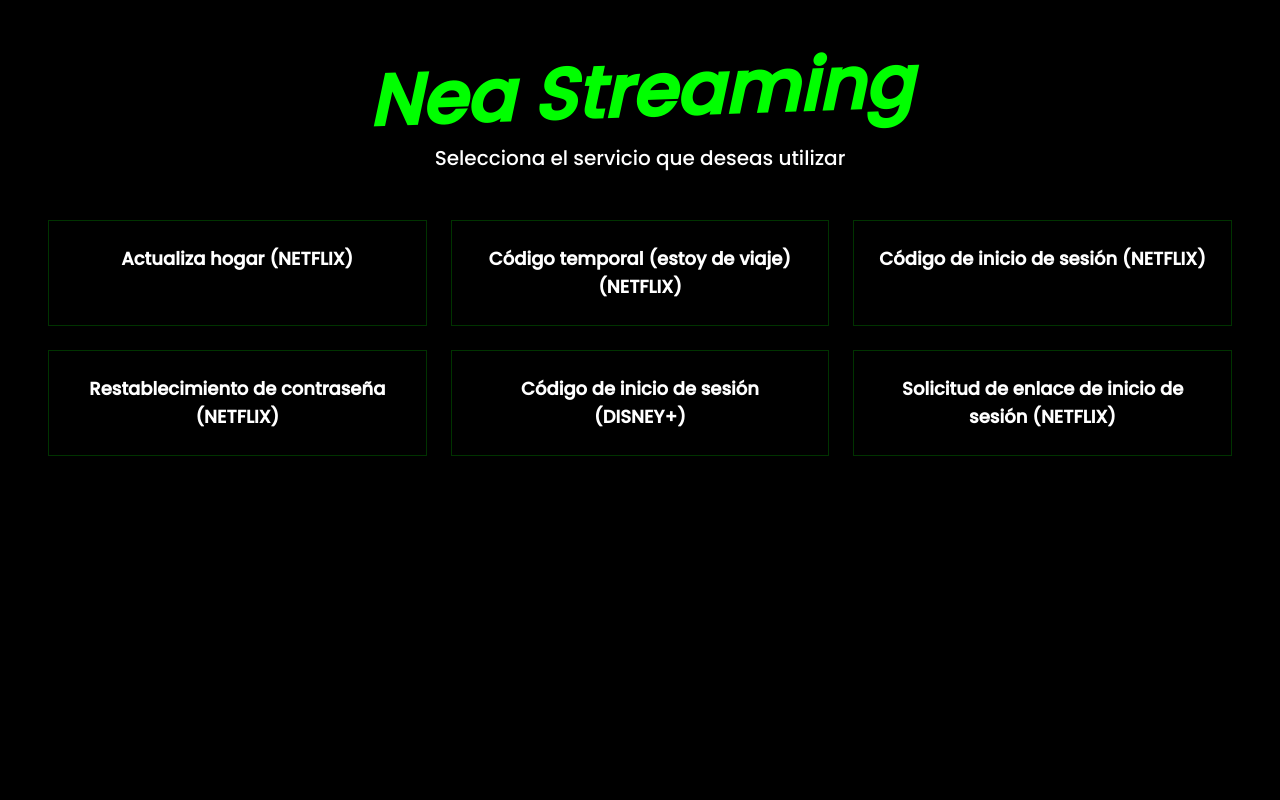
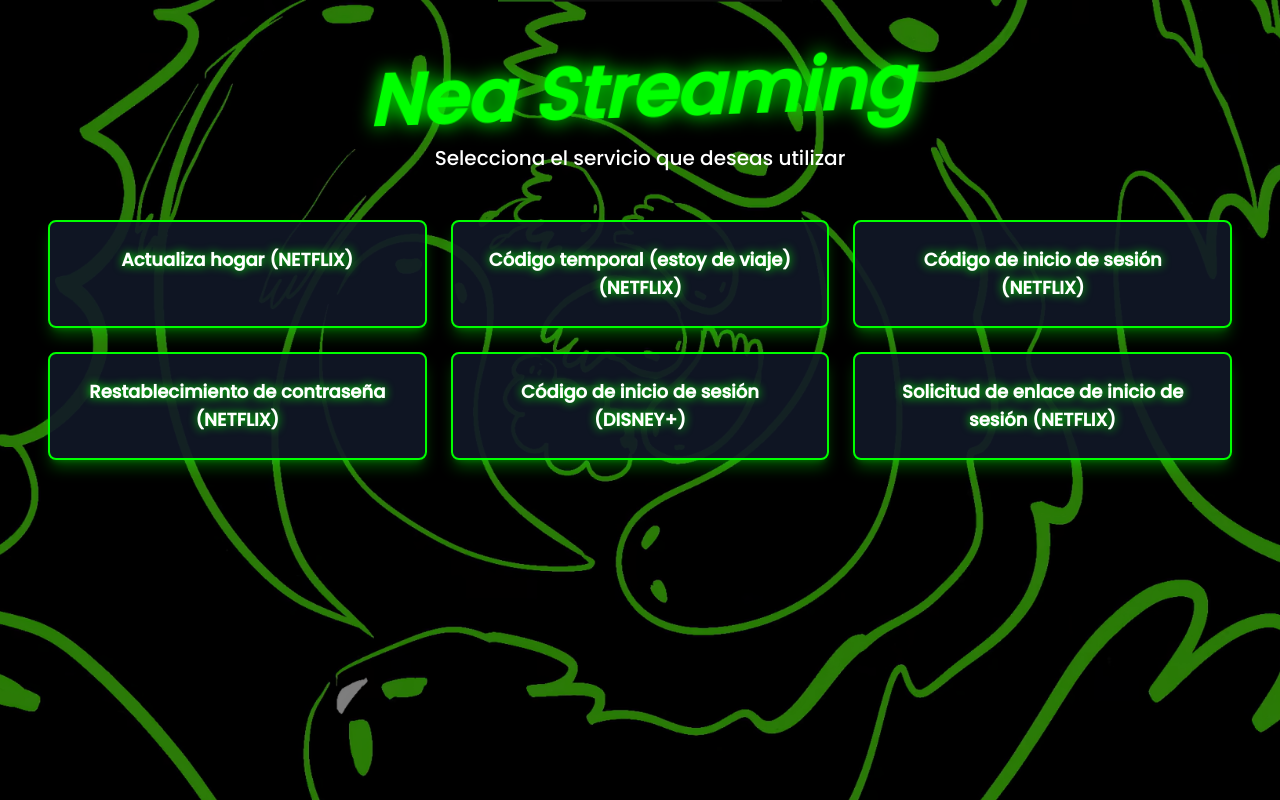
Before and after one commit to FabianEspitia-it/nea_streaming_frontend, a Next.js app: page / in a window 1280 px wide. Built offline with nearby package versions, Linux system fonts and the light colour scheme.

Commit message:
add new styles

```diff
--- a/src/app/layout.tsx
+++ b/src/app/layout.tsx
@@ -21,7 +21,7 @@
   children: React.ReactNode;
 }>) {
   return (
-    <html lang="es" className="bg-black">
+    <html lang="es">
       <body className={poppins.className}>
         <ToastContainer />
 
--- a/src/app/new_session/page.tsx
+++ b/src/app/new_session/page.tsx
@@ -4,6 +4,7 @@
 import { FormEvent, useState } from "react";
 import { RotateSpinner } from "react-spinners-kit";
 import { toast } from "react-toastify";
+import Image from "next/image";
 
 export default function TemporalAccess() {
   const [email, setEmail] = useState("");
@@ -69,10 +70,20 @@
   }
 
   return (
+    <div className="min-h-screen bg-black relative">
+      <Image
+        src="/images/gogo_logo.png"
+        alt="Background"
+        layout="fill"
+        objectFit="cover"
+        quality={100}
+        className="z-0"
+      />
+      <div className="absolute inset-0 bg-black opacity-50"></div>
       <Fade triggerOnce cascade>
-      <section className="flex items-center justify-center min-h-screen bg-black">
-        <div className="text-center rounded-lg p-10 max-w-md w-full border border-[#00FF00]">
-          <h1 className="text-[#00FF00] font-black italic transform -rotate-2 text-5xl mb-6">
+        <section className="flex items-center justify-center min-h-screen relative z-10">
+          <div className="text-center rounded-lg p-10 max-w-md w-full border border-[#00FF00] bg-black">
+            <h1 className="text-[#00FF00] drop-shadow-[0_0_10px_#00FF00] font-black italic transform -rotate-2 text-5xl mb-6">
               Nea Streaming
             </h1>
             <p className="text-white text-lg mb-6">
@@ -120,5 +131,6 @@
           </div>
         </section>
       </Fade>
+    </div>
   );
 }
--- a/src/app/page.tsx
+++ b/src/app/page.tsx
@@ -1,10 +1,21 @@
 "use client";
 
 import Hero from "@/components/Hero";
+import Image from "next/image";
 
 export default function Home() {
   return (
     <div className="min-h-screen bg-black">
+      <Image
+        src="/images/gogo_logo.png"
+        alt="Background"
+        layout="fill"
+        objectFit="cover"
+        quality={100}
+        className="z-0"
+      />
+
+      <div className="absolute inset-0 bg-black opacity-50"></div>
       <main className="flex flex-col justify-center items-center flex-1 px-8 max-w-screen-xl mx-auto">
         <Hero />
       </main>
--- a/src/app/password_reset/page.tsx
+++ b/src/app/password_reset/page.tsx
@@ -4,6 +4,7 @@
 import { FormEvent, useState } from "react";
 import { RotateSpinner } from "react-spinners-kit";
 import { toast } from "react-toastify";
+import Image from "next/image";
 
 export default function TemporalAccess() {
   const [email, setEmail] = useState("");
@@ -75,15 +76,25 @@
   }
 
   return (
+    <div className="min-h-screen bg-black relative">
+      <Image
+        src="/images/gogo_logo.png"
+        alt="Background"
+        layout="fill"
+        objectFit="cover"
+        quality={100}
+        className="z-0"
+      />
+      <div className="absolute inset-0 bg-black opacity-50"></div>
       <Fade triggerOnce cascade>
-      <section className="flex items-center justify-center min-h-screen bg-black">
-        <div className="text-center rounded-lg p-10 max-w-md w-full border border-[#00FF00]">
-          <h1 className="text-[#00FF00] font-black italic transform -rotate-2 text-5xl mb-6">
+        <section className="flex items-center justify-center min-h-screen relative z-10">
+          <div className="text-center rounded-lg p-10 max-w-md w-full border border-[#00FF00] bg-black">
+            <h1 className="text-[#00FF00] drop-shadow-[0_0_10px_#00FF00] font-black italic transform -rotate-2 text-5xl mb-6">
               Nea Streaming
             </h1>
             <p className="text-white text-lg mb-6">
-            Por favor digita el correo electrónico de la cuenta y la contraseña
-            gogo
+              Por favor digita el correo electrónico de la cuenta y la
+              contraseña gogo
             </p>
 
             {responseMessage && (
@@ -136,5 +147,6 @@
           </div>
         </section>
       </Fade>
+    </div>
   );
 }
--- a/src/app/session_code/page.tsx
+++ b/src/app/session_code/page.tsx
@@ -4,6 +4,7 @@
 import { FormEvent, useState } from "react";
 import { RotateSpinner } from "react-spinners-kit";
 import { toast } from "react-toastify";
+import Image from "next/image";
 
 export default function SessionCode() {
   const [email, setEmail] = useState("");
@@ -71,15 +72,25 @@
   }
 
   return (
+    <div className="min-h-screen bg-black relative">
+      <Image
+        src="/images/gogo_logo.png"
+        alt="Background"
+        layout="fill"
+        objectFit="cover"
+        quality={100}
+        className="z-0"
+      />
+      <div className="absolute inset-0 bg-black opacity-50"></div>
       <Fade triggerOnce cascade>
-      <section className="flex items-center justify-center min-h-screen bg-black">
-        <div className="text-center rounded-lg p-10 max-w-md w-full border border-[#00FF00]">
-          <h1 className="text-[#00FF00] font-black italic transform -rotate-2 text-5xl mb-6">
+        <section className="flex items-center justify-center min-h-screen relative z-10">
+          <div className="text-center rounded-lg p-10 max-w-md w-full border border-[#00FF00] bg-black">
+            <h1 className="text-[#00FF00] drop-shadow-[0_0_10px_#00FF00] font-black italic transform -rotate-2 text-5xl mb-6">
               Nea Streaming
             </h1>
             <p className="text-white text-lg mb-6">
-            Por favor digita el correo electrónico de la cuenta y la contraseña
-            gogo
+              Por favor digita el correo electrónico de la cuenta y la
+              contraseña gogo
             </p>
 
             {responseMessage && (
@@ -122,5 +133,6 @@
           </div>
         </section>
       </Fade>
+    </div>
   );
 }
--- a/src/app/session_netflix_code/page.tsx
+++ b/src/app/session_netflix_code/page.tsx
@@ -2,9 +2,9 @@
 
 import { Fade } from "react-awesome-reveal";
 import { FormEvent, useState } from "react";
-// import ScaleLoader from "react-spinners/ScaleLoader";
 import { RotateSpinner } from "react-spinners-kit";
 import { toast } from "react-toastify";
+import Image from "next/image";
 
 export default function SessionNetflixCode() {
   const [email, setEmail] = useState("");
@@ -72,15 +72,25 @@
   }
 
   return (
+    <div className="min-h-screen bg-black relative">
+      <Image
+        src="/images/gogo_logo.png"
+        alt="Background"
+        layout="fill"
+        objectFit="cover"
+        quality={100}
+        className="z-0"
+      />
+      <div className="absolute inset-0 bg-black opacity-50"></div>
       <Fade triggerOnce cascade>
-      <section className="flex items-center justify-center min-h-screen bg-black">
-        <div className="text-center rounded-lg p-10 max-w-md w-full border border-[#00FF00]">
-          <h1 className="text-[#00FF00] font-black italic transform -rotate-2 text-5xl mb-6">
+        <section className="flex items-center justify-center min-h-screen relative z-10">
+          <div className="text-center rounded-lg p-10 max-w-md w-full border border-[#00FF00] bg-black">
+            <h1 className="text-[#00FF00] drop-shadow-[0_0_10px_#00FF00] font-black italic transform -rotate-2 text-5xl mb-6">
               Nea Streaming
             </h1>
             <p className="text-white text-lg mb-6">
-            Por favor digita el correo electrónico de la cuenta y la contraseña
-            gogo
+              Por favor digita el correo electrónico de la cuenta y la
+              contraseña gogo
             </p>
 
             {responseMessage && (
@@ -123,5 +133,6 @@
           </div>
         </section>
       </Fade>
+    </div>
   );
 }
--- a/src/app/temporal_access/page.tsx
+++ b/src/app/temporal_access/page.tsx
@@ -4,6 +4,7 @@
 import { FormEvent, useState } from "react";
 import { RotateSpinner } from "react-spinners-kit";
 import { toast } from "react-toastify";
+import Image from "next/image";
 
 export default function TemporalAccess() {
   const [email, setEmail] = useState("");
@@ -69,10 +70,20 @@
   }
 
   return (
+    <div className="min-h-screen bg-black relative">
+      <Image
+        src="/images/gogo_logo.png"
+        alt="Background"
+        layout="fill"
+        objectFit="cover"
+        quality={100}
+        className="z-0"
+      />
+      <div className="absolute inset-0 bg-black opacity-50"></div>
       <Fade triggerOnce cascade>
-      <section className="flex items-center justify-center min-h-screen bg-black">
-        <div className="text-center rounded-lg p-10 max-w-md w-full border border-[#00FF00]">
-          <h1 className="text-[#00FF00] font-black italic transform -rotate-2 text-5xl mb-6">
+        <section className="flex items-center justify-center min-h-screen relative z-10">
+          <div className="text-center rounded-lg p-10 max-w-md w-full border border-[#00FF00] bg-black">
+            <h1 className="text-[#00FF00] drop-shadow-[0_0_10px_#00FF00] font-black italic transform -rotate-2 text-5xl mb-6">
               Nea Streaming
             </h1>
             <p className="text-white text-lg mb-6">
@@ -120,5 +131,6 @@
           </div>
         </section>
       </Fade>
+    </div>
   );
 }
--- a/src/app/update_home/page.tsx
+++ b/src/app/update_home/page.tsx
@@ -3,8 +3,8 @@
 import { Fade } from "react-awesome-reveal";
 import { FormEvent, useState } from "react";
 import { RotateSpinner } from "react-spinners-kit";
-
 import { toast } from "react-toastify";
+import Image from "next/image";
 
 export default function UpdateHome() {
   const [email, setEmail] = useState("");
@@ -66,10 +66,20 @@
   }
 
   return (
+    <div className="min-h-screen bg-black relative">
+      <Image
+        src="/images/gogo_logo.png"
+        alt="Background"
+        layout="fill"
+        objectFit="cover"
+        quality={100}
+        className="z-0"
+      />
+      <div className="absolute inset-0 bg-black opacity-50"></div>
       <Fade triggerOnce cascade>
-      <section className="flex items-center justify-center min-h-screen bg-black">
-        <div className="text-center rounded-lg p-10 max-w-md w-full border border-[#00FF00]">
-          <h1 className="text-[#00FF00] font-black italic transform -rotate-2 text-5xl mb-6">
+        <section className="flex items-center justify-center min-h-screen relative z-10">
+          <div className="text-center rounded-lg p-10 max-w-md w-full border border-[#00FF00] bg-black">
+            <h1 className="text-[#00FF00] drop-shadow-[0_0_10px_#00FF00] font-black italic transform -rotate-2 text-5xl mb-6">
               Nea Streaming
             </h1>
             <p className="text-white text-lg mb-6">
@@ -117,5 +127,6 @@
           </div>
         </section>
       </Fade>
+    </div>
   );
 }
--- a/src/components/Hero.tsx
+++ b/src/components/Hero.tsx
@@ -2,11 +2,7 @@
 
 export default function Hero() {
   const services = [
-    {
-      label: "Actualiza hogar (NETFLIX)",
-      href: "/update_home",
-      id: 1,
-    },
+    { label: "Actualiza hogar (NETFLIX)", href: "/update_home", id: 1 },
     {
       label: "Código temporal (estoy de viaje) (NETFLIX)",
       href: "/temporal_access",
@@ -20,6 +16,7 @@
     {
       label: "Restablecimiento de contraseña (NETFLIX)",
       href: "/password_reset",
+      id: 4,
     },
     {
       label: "Código de inicio de sesión (DISNEY+)",
@@ -34,11 +31,11 @@
   ];
 
   return (
-    <section className="min-h-screen bg-black text-white pt-8 pb-20">
-      <div className="container mx-auto px-4">
+    <section className="min-h-screen text-white pt-8 pb-20 relative">
+      <div className="container mx-auto px-4 relative z-10">
         <Fade triggerOnce>
           <div className="text-center mb-12">
-            <h2 className="md:text-7xl text-5xl font-black italic transform -rotate-2 text-[#00FF00] mt-6">
+            <h2 className="md:text-7xl text-5xl font-black italic transform -rotate-2 text-[#00FF00] drop-shadow-[0_0_10px_#00FF00] mt-6">
               Nea Streaming
             </h2>
             <p className="text-lg md:text-xl text-white mt-4">
@@ -50,7 +47,7 @@
             {services.map((service) => (
               <section
                 key={service.id}
-                className="group relative overflow-hidden bg-black border border-[#00FF00]/20 hover:border-[#00FF00] transition-all duration-300"
+                className="group relative overflow-hidden bg-gray-900/90 border-2 border-[#00FF00] rounded-lg shadow-lg shadow-[#00FF00]/30 hover:shadow-[#00FF00]/80 transition-all duration-300"
               >
                 <a
                   href={service.href}
@@ -58,9 +55,10 @@
                   aria-label={service.label}
                 >
                   <div className="flex flex-col items-center text-center space-y-4">
-                    <h3 className="text-lg font-semibold">{service.label}</h3>
+                    <h3 className="text-lg font-semibold text-white drop-shadow-[0_0_5px_#00FF00]">
+                      {service.label}
+                    </h3>
                   </div>
-                  <div className="absolute inset-0 bg-[#00FF00] opacity-0 group-hover:opacity-5 transition-opacity duration-300" />
                 </a>
               </section>
             ))}
```
Also changed, not shown: public/images/gogo_logo.png (added), public/images/logo_palacio.png (deleted). Lines whose indentation alone changed are shown as unchanged.
